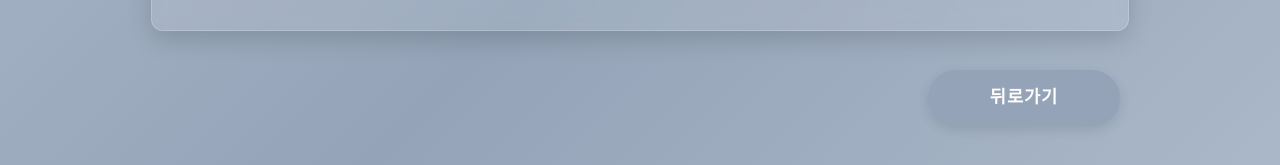
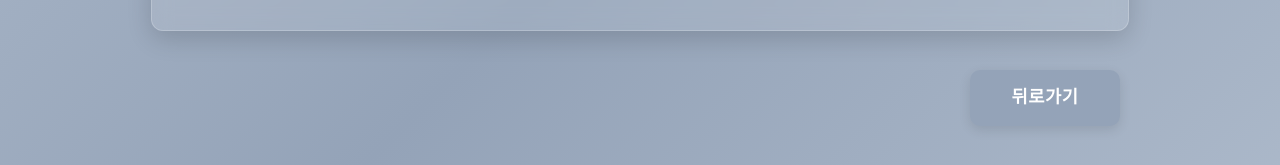
Before and after one commit to AI-Security-Guard/AI-Security-Guard, a React (Create React App) app in the folder client/: page /Detail in a window 1280 px wide. Shown: the part 787-952 px from the top of the page. Built offline with nearby package versions, Linux system fonts and the light colour scheme.

Commit message:
desgin: 디자인 수정 #49

```diff
--- a/client/src/component/ShortButton/ShortButton.style.js
+++ b/client/src/component/ShortButton/ShortButton.style.js
@@ -2,16 +2,14 @@ import { styled } from "@mui/material/styles";
 import Button from "@mui/material/Button";
 
 export const CustomButton = styled(Button)(() => ({
-    backgroundColor: "#94a3b8", // 차분한 블루그레이 (배경과 어울림)
+    backgroundColor: "#94a3b8",
     color: "#ffffff",
-    borderRadius: "50px", // pill-shaped
-    width: "20%",
-    maxWidth: "200px",
+    borderRadius: "10px",
+    width: "17%",
+    maxWidth: "150px",
     height: "3.2em",
     fontSize: "1.1rem",
     fontWeight: "bold",
-    letterSpacing: "0.05em",
-    textTransform: "none", // MUI 기본 대문자 방지
     boxShadow: "0 4px 12px rgba(0, 0, 0, 0.1)",
     transition: "all 0.2s ease-in-out",
     "&:hover": {
```
